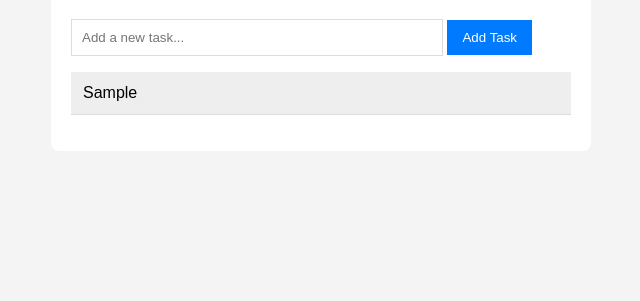
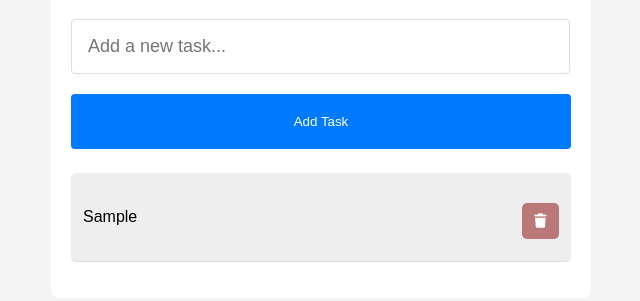
Before and after one commit to ranaIslam01/to-do-list, a plain HTML site: page index.html in a window 1280 px wide. Both pictures are taken after typing "Sample" into the empty fields and a click on the button "Add Task". Shown: the part 109-410 px from the top of the page, without its empty margins (319-959 px from the left). Drawn offline with Linux system fonts and the light colour scheme.

Commit message:
all update

```diff
--- a/index.html
+++ b/index.html
@@ -5,6 +5,7 @@
     <meta name="viewport" content="width=device-width, initial-scale=1.0">
     <title>My To-Do List</title>
     <link rel="stylesheet" href="style.css">
+    <link rel="stylesheet" href="https://cdnjs.cloudflare.com/ajax/libs/font-awesome/7.0.1/css/all.min.css" integrity="sha512-2SwdPD6INVrV/lHTZbO2nodKhrnDdJK9/kg2XD1r9uGqPo1cUbujc+IYdlYdEErWNu69gVcYgdxlmVmzTWnetw==" crossorigin="anonymous" referrerpolicy="no-referrer" />
 </head>
 <body>
 
@@ -14,13 +15,10 @@
         <button id="addTaskBtn">Add Task</button>
         <ul id="taskList">
 
-            <!-- নতুন কাজগুলো এখানে যোগ হবে -->
         </ul>
     </div>
 
-    <!-- জাভাস্ক্রিপ্ট ফাইল যোগ করা -->
-    <!-- <script src="script.js"></script> -->
-     <script src="srcipt2.js"></script>
+    <script src="script.js"></script>
 
 </body>
 </html>
--- a/script.js
+++ b/script.js
@@ -1,33 +1,64 @@
-// ধাপ ২.১: প্রয়োজনীয় HTML এলিমেন্টগুলো সিলেক্ট করা
 const taskInput = document.getElementById('taskInput');
 const addTaskBtn = document.getElementById('addTaskBtn');
 const taskList = document.getElementById('taskList');
 
+function addTask(event) {
+  event?.preventDefault(); // reload বন্ধ
 
-// ধাপ ২.২: "Add Task" বাটনের জন্য একটি ক্লিক ইভেন্ট তৈরি করা
-addTaskBtn.onclick = function() {
-    // ইনপুট বক্স থেকে ব্যবহারকারীর লেখা টেক্সট নেওয়া
-    const taskText = taskInput.value;
+  const taskText = taskInput.value.trim();
 
-    // যদি ইনপুট বক্স খালি থাকে, তাহলে কিছু না করা
-    if (taskText.trim() === "") {
-        alert("Please enter a task!");
-        return;
-    }
+  if (taskText === "") {
+    alert("Please enter a task!");
+    return;
+  }
 
-    // ধাপ ২.৩: একটি নতুন list item (<li>) এলিমেন্ট তৈরি করা
-    const newTask = document.createElement('li');
-    newTask.innerText = taskText; // <li> এর ভেতরে টেক্সট যোগ করা
+  // 🟢 li তৈরি
+  const newTask = document.createElement('li');
+  newTask.classList.add("task-item");
 
-    // ধাপ ২.৪: নতুন তৈরি করা <li> এলিমেন্টটিকে <ul> তালিকায় যোগ করা
+  // টাস্ক টেক্সট
+  const span = document.createElement('span');
+  span.textContent = taskText;
+  span.classList.add("task-text");
+
+  // ডিলিট বাটন
+    const deleteBtn = document.createElement('button');
+    deleteBtn.innerHTML = '<i class="fa-solid fa-trash"></i>';
+    deleteBtn.classList.add('delete-btn');
+
+
+  // Complete toggle
+  span.onclick = function () {
+    span.classList.toggle('completed');
+  };
+
+  // Delete
+  deleteBtn.onclick = function () {
+    newTask.remove();
+  };
+
+  // 🟢 এবার নিচে না গিয়ে উপরে add করবো
+  // সাধারণত appendChild নিচে add করে, তাই insertBefore ব্যবহার করছি
+  if (taskList.firstChild) {
+    taskList.insertBefore(newTask, taskList.firstChild);
+  } else {
     taskList.appendChild(newTask);
+  }
 
-    // কাজ যোগ করার পর ইনপুট বক্স খালি করে দেওয়া
-    taskInput.value = "";
+  // li তে content add করা হচ্ছে
+  newTask.appendChild(span);
+  newTask.appendChild(deleteBtn);
 
-    // ধাপ ২.৫ (বোনাস): প্রতিটি কাজে ক্লিক করলে স্টাইল পরিবর্তন করা
-    newTask.onclick = function() {
-        // 'completed' ক্লাস যোগ বা বাতিল করা
-        newTask.classList.toggle('completed');
-    };
-};
+  // ইনপুট ক্লিয়ার
+  taskInput.value = "";
+}
+
+// 🟢 Add button click
+addTaskBtn.addEventListener("click", addTask);
+
+// 🟢 Enter চাপলেও একই কাজ করবে
+taskInput.addEventListener("keypress", function (event) {
+  if (event.key === "Enter") {
+    addTask(event);
+  }
+});
--- a/srcipt2.js
+++ /dev/null
@@ -1,25 +0,0 @@
-const taskInput = document.getElementById('taskInput');
-const addTaskBtn = document.getElementById('addTaskBtn');
-const taskList = document.getElementById('taskList');
-
-addTaskBtn.onclick = function () {
-  const taskText = taskInput.value;
-  if(taskText === ''){
-    alert("Please add some text");
-    return;
-  }
-  // Create Element li
-  const newTask = document.createElement('li');
-  //Text add
-  newTask.innerText = taskText;
-  // Ul er vitore li add
-  taskList.appendChild(newTask);
-  // Input felid empty
-  taskInput.value = "";
-  // Li er jonno styling
-  newTask.onclick = function (){
-    newTask.classList.toggle('completed')
-  }
-
-
-}
--- a/style.css
+++ b/style.css
@@ -3,40 +3,92 @@ body {
     background-color: #f4f4f4;
     padding: 20px;
 }
+
 #app {
+    display: flex;
+    justify-content: center;
+    flex-direction: column;
     max-width: 500px;
     margin: auto;
     background: white;
     padding: 20px;
     border-radius: 8px;
 }
+
 h1 {
     color: #333;
 }
+
 input[type="text"] {
-    width: 70%;
-    padding: 10px;
+    width: 93%;
+    padding: 16px;
     border: 1px solid #ddd;
+    font-size: large;
+    margin-top: px;
+    border-radius: 4px;
 }
+
 button {
-    padding: 10px 15px;
+    margin-top: 20px;
+    padding: 20px 15px;
     background-color: #007BFF;
     color: white;
     border: none;
     cursor: pointer;
+    border-radius: 4px;
 }
+
 ul {
     list-style-type: none;
     padding: 0;
 }
+
 li {
-    padding: 12px;
     background: #eee;
     margin-top: 8px;
     border-bottom: 1px solid #ddd;
     cursor: pointer; /* মাউস আনলে যেন বোঝা যায় ক্লিক করা যাবে */
 }
+
 .completed {
     text-decoration: line-through; /* কাজ শেষ হলে লেখার উপর দাগ */
     background-color: #d4edda;
 }
+
+@media (max-width: 560px){
+    input[type="text"]{
+        width: 87%;
+    }
+}
+
+/* 🟢 নতুন অংশ শুরু — delete button ও layout styling */
+.task-item {
+    display: flex;
+    justify-content: space-between;
+    align-items: center;
+    background: #eee;
+    border-radius: 5px;
+    padding: 10px 12px;
+}
+
+.task-item span {
+    flex: 1;
+    word-break: break-word;
+}
+
+/* ❌ Delete button design */
+.delete-btn {
+    background: rgb(186, 120, 120);
+    color: white;
+    border: none;
+    border-radius: 5px;
+    padding: 10px 10px;
+    margin-bottom: 12px;
+    cursor: pointer;
+    font-size: 14px;
+    margin-left: 10px;
+}
+
+.delete-btn:hover {
+    background: rgb(159, 90, 90);
+}
```
